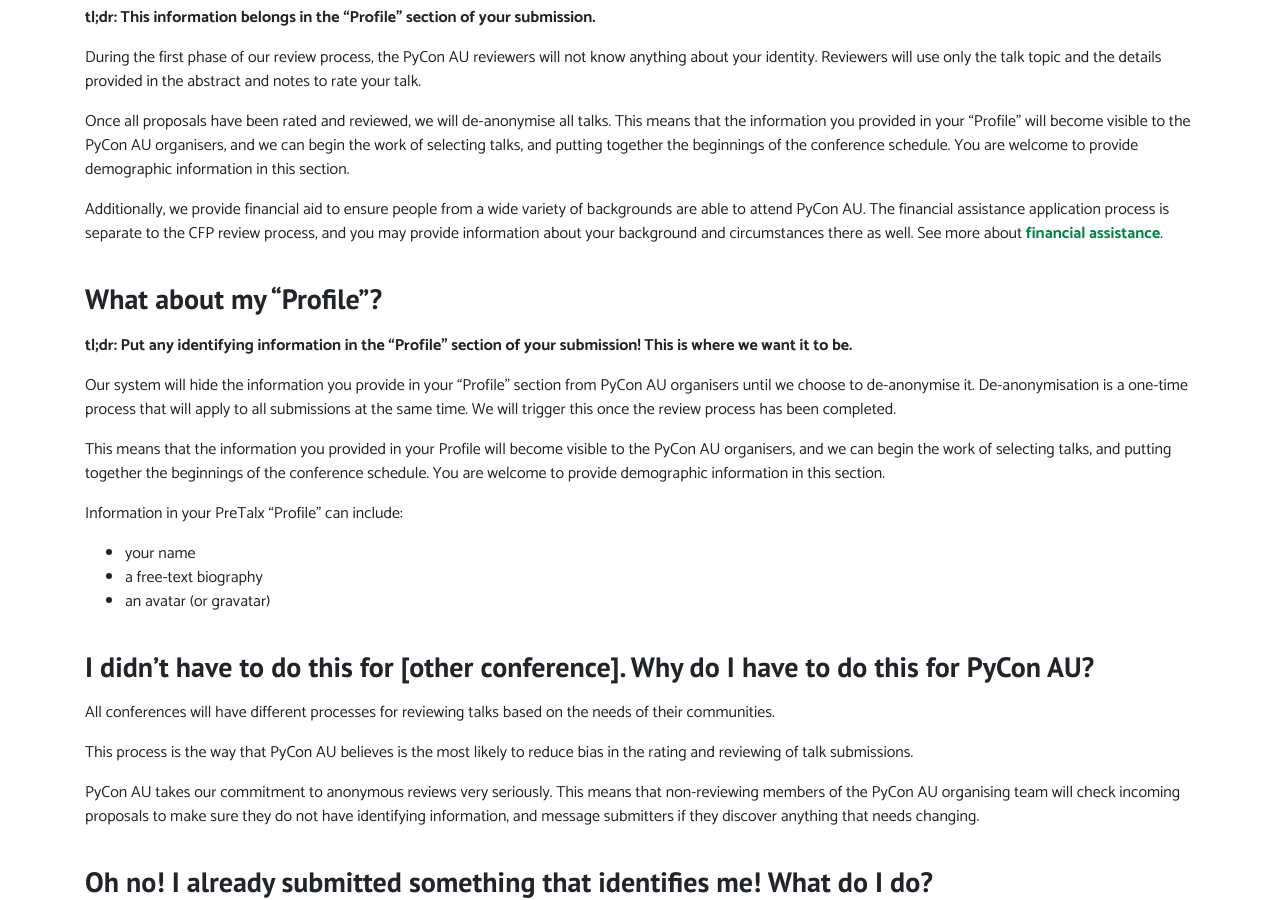
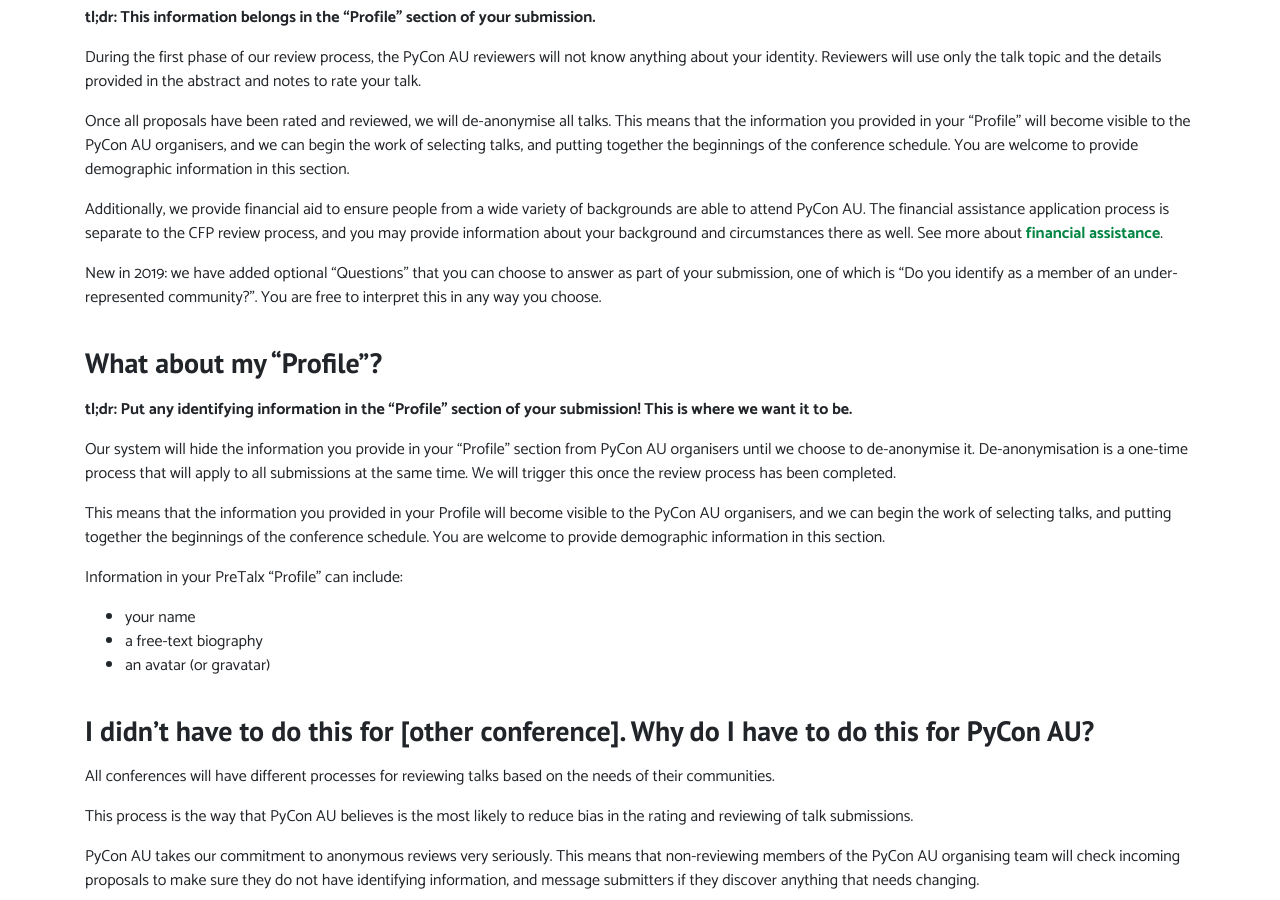
Before and after one commit to pyconau/2019.pycon-au.org, a Jekyll site: the page built from _pages/cfp-guidelines.md, in a window 1280 px wide and 900 px high, scrolled down 2927 px. Built offline with Jekyll 4.4.1, drawn with Linux system fonts in a browser that asks for light colours.

Commit message:
Add new Questions

```diff
--- a/_pages/cfp-guidelines.md
+++ b/_pages/cfp-guidelines.md
@@ -105,6 +105,8 @@ Once all proposals have been rated and reviewed, we will de-anonymise all talks.
 
 Additionally, we provide financial aid to ensure people from a wide variety of backgrounds are able to attend PyCon AU. The financial assistance application process is separate to the CFP review process, and you may provide information about your background and circumstances there as well. See more about [financial assistance](/assistance).
 
+New in 2019: we have added optional "Questions" that you can choose to answer as part of your submission, one of which is "Do you identify as a member of an under-represented community?". You are free to interpret this in any way you choose.
+
 ### <a name="4"></a> What about my "Profile"?
 
 **tl;dr: Put any identifying information in the "Profile" section of your submission! This is where we want it to be.**
```
